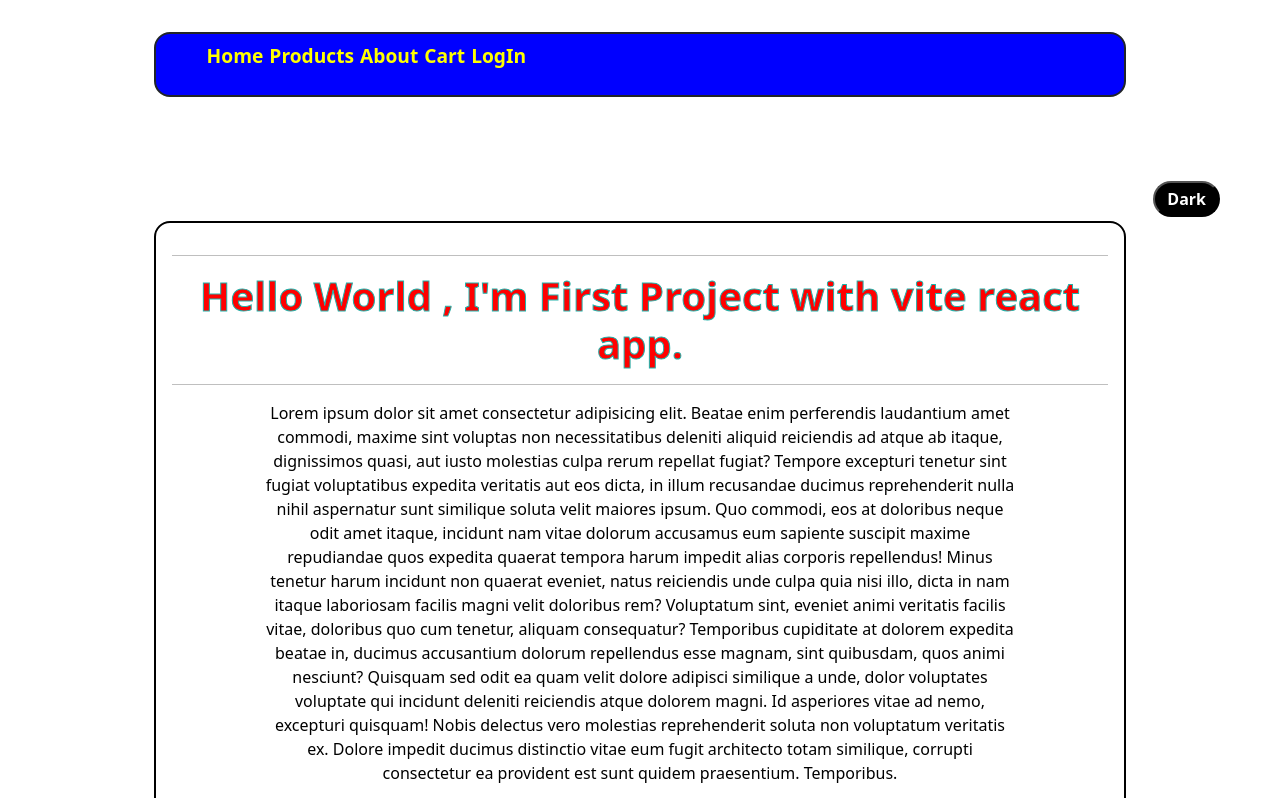
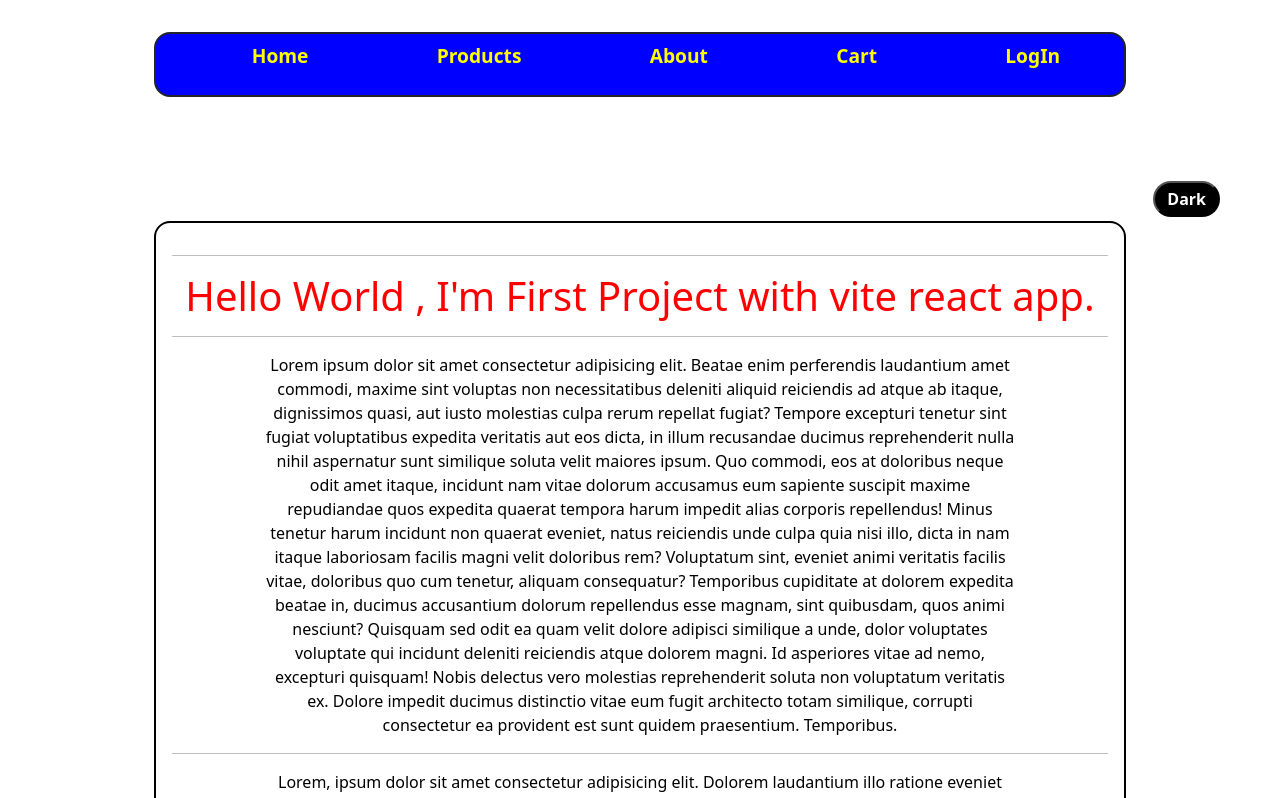
Before and after one commit to Ashishkuldeep23/small-projects2, a React (Vite) app: page / in a window 1280 px wide. Shown: the top 798 px of the page. Built offline with nearby package versions, Linux system fonts and the light colour scheme; no server answers.

Commit message:
Fixed err

```diff
--- a/src/App.jsx
+++ b/src/App.jsx
@@ -27,11 +27,6 @@ function App() {
       </div>
 
 
-      {/* Calculator ui ------------> */}
-
-      {/* <Calculator /> */}
-
-
 
       {/* Prectice React and css and also js */}
 
@@ -40,9 +35,16 @@ function App() {
       <Prectice1/>
 
 
+
+
+      {/* Calculator ui ------------> */}
+
+      <Calculator />
+
+
       {/* Resume UI code here ---------------> */}
 
-      {/* <ResumeMain /> */}
+      <ResumeMain />
 
       <Upload />
 
--- a/src/components/Calculator/Calculator.jsx
+++ b/src/components/Calculator/Calculator.jsx
@@ -1,6 +1,6 @@
 import React from 'react'
 
-import "./Calculator.css"
+import "./calculator.css"
 
 function Calculator() {
     return (
--- a/src/components/Menu/Menu.jsx
+++ b/src/components/Menu/Menu.jsx
@@ -12,7 +12,7 @@ const Menu = ({color}) =>{
 
             {/* I'm nav here */}
 
-            <ul >
+            <ul>
 
                 <li><a style={{color: (color ? "red" : "yellow")}} href="">Home</a></li>
                 <li><a style={{color: (color ? "red" : "yellow")}}  href="">Products</a></li>
--- a/src/components/Menu/menu.css
+++ b/src/components/Menu/menu.css
@@ -9,7 +9,7 @@
     /* background-color: blueviolet; */
     margin: 0 auto;
 
-    padding: 1vh 2vh;
+    padding: 1vh 0;
     font-size: 1.2rem;
     border: 2px solid;
 
@@ -18,15 +18,31 @@
 
 
 .nav>ul {
+    width: 100%;
     display: flex;
     flex-wrap: wrap;
-    justify-content: space-between;
+    justify-content: space-around;
 }
 
 .nav>ul>li {
     list-style: none;
     margin: 0 3px;
 }
+
+
+.nav > ul:hover li{
+    filter: blur(1px);
+}
+
+.nav>ul li:hover{
+    filter: blur(0px) ;
+
+    transform: scale(1.5);
+
+}
+
+
+
 
 .nav>ul>li>a {
     text-decoration: none;
--- a/src/components/Pectice2/Prectice2.jsx
+++ b/src/components/Pectice2/Prectice2.jsx
@@ -216,7 +216,7 @@ function Prectie2() {
 
   useEffect(() => {
 
-    console.log(backDataArr)
+    // console.log(backDataArr)
 
 
     // // // (Total Operations) Save value in localStorage how many operations till now -------->
--- a/src/components/Pectice2/prectice2.css
+++ b/src/components/Pectice2/prectice2.css
@@ -13,7 +13,7 @@
 }
 
 
-h1{
+.main_prec_2  h1{
     font-family: revert;
     font-weight: bolder;
     -webkit-text-stroke: 1px lightseagreen;
@@ -21,18 +21,18 @@ h1{
 
 }
 
-h1:hover{
+.main_prec_2  h1:hover{
     color: lightseagreen;
     transition:all ease 2s;
 }
 
 
-button{
-    transition: all ease 550ms;
+.main_prec_2  button{
+    transition: all ease 350ms;
 }
 
 
-button:hover{
+.main_prec_2  button:hover{
     background-color: black !important;
     color: #fff !important;
     outline: 1px black solid;
@@ -40,8 +40,10 @@ button:hover{
 }
 
 
-input::first-line{
-    transition: all  2s;
+.main_prec_2  input:active{
+    background: black;
+    color: white;
+
 }
 
 
@@ -49,6 +51,6 @@ input::first-line{
 
 /* By Below i can remove arrow key of up and dowm from my number input */
 
-input::-webkit-outer-spin-button , input::-webkit-inner-spin-button{
+.main_prec_2  input::-webkit-outer-spin-button , input::-webkit-inner-spin-button{
     display: none;
 }
```
